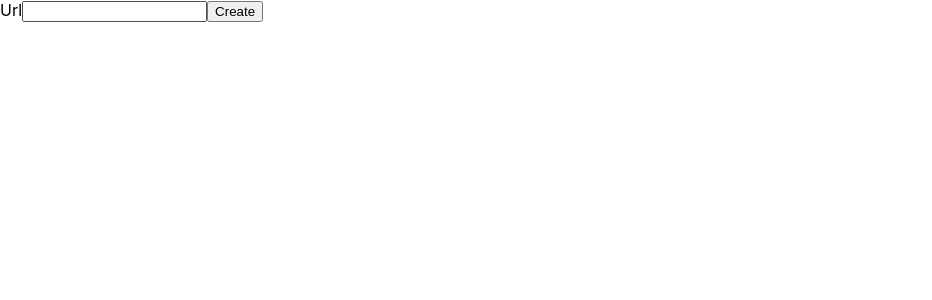
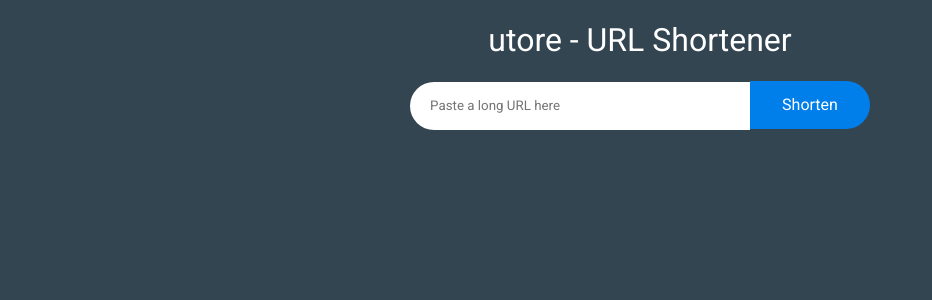
Before and after one commit to SammuelJ/FRONT-uto.re, a React (Create React App) app: page / in a window 1280 px wide. Shown: the top 300 px of the page, without its empty margins (0-932 px from the left). Built offline with nearby package versions, Linux system fonts and the light colour scheme.

Commit message:
first good deploy

```diff
--- a/package.json
+++ b/package.json
@@ -8,6 +8,7 @@
         "@testing-library/user-event": "^7.1.2",
         "react": "^16.13.1",
         "react-dom": "^16.13.1",
+        "react-router-dom": "^5.2.0",
         "react-scripts": "3.4.1"
     },
     "scripts": {
--- a/src/App.js
+++ b/src/App.js
@@ -3,17 +3,49 @@ import React, { Component } from "react";
 class App extends Component {
     constructor(props) {
         super(props);
-        this.state = {};
+        this.state = {
+            value: "",
+            shortUrl: {},
+            message: ["Link not found"],
+        };
     }
-    handleSubmit = (params) => console.log(params);
+    handleChange = (event) => {
+        this.setState({ value: event.target.value });
+    };
+
+    handleSubmit = (event) => {
+        const requestOptions = {
+            method: "POST",
+            headers: { "Content-Type": "application/json" },
+            body: JSON.stringify({ longUrl: this.state.value }),
+        };
+        console.log(requestOptions);
+        fetch("https://utore.herokuapp.com/", requestOptions)
+            .then((response) => response.json())
+            .then((data) => {
+                console.log(data);
+                this.setState({ shortUrl: data });
+            });
+        event.preventDefault();
+    };
     render() {
+        const urlParams = new URLSearchParams(window.location.search);
+        const message = urlParams.get("m");
+        console.log(message);
         return (
             <div>
-                <form>
-                    <label htmlFor="longUrl">Url</label>
-                    <input type="text" name="longUrl" id="longUrl" />
-                    <button onClick={this.handleSubmit}>Create</button>
-                </form>
+                <h1>utore - URL Shortener</h1>
+                <input
+                    type="text"
+                    value={this.state.value}
+                    onChange={this.handleChange}
+                    placeholder={"Paste a long URL here"}
+                />
+                <button onClick={this.handleSubmit}>Shorten</button>
+                <p>
+                    {this.state.shortUrl.shortId || this.state.shortUrl.error}
+                </p>
+                <p>{this.state.message[message]}</p>
             </div>
         );
     }
--- /dev/null
+++ b/src/TolongURL.js
@@ -0,0 +1,26 @@
+import React, { Component } from "react";
+import { Redirect } from "react-router-dom";
+
+class TolongURL extends Component {
+    constructor(props) {
+        super(props);
+        this.state = {
+            message: "undefined",
+        };
+    }
+    componentWillMount() {
+        const slug = window.location.pathname.substr(1);
+        fetch("https://utore.herokuapp.com/" + slug)
+            .then((response) => response.json())
+            .then((data) => {
+                if (data.url) {
+                    window.location.href = data.url;
+                }
+            });
+    }
+    render() {
+        return <Redirect to={{ pathname: "/", search: "?m=0" }} />;
+    }
+}
+
+export default TolongURL;
--- a/src/index.css
+++ b/src/index.css
@@ -1,13 +1,48 @@
+@import url("https://fonts.googleapis.com/css2?family=Roboto:wght@100;300;400;700&display=swap");
+* {
+    font-family: "Roboto", sans-serif;
+}
 body {
-  margin: 0;
-  font-family: -apple-system, BlinkMacSystemFont, 'Segoe UI', 'Roboto', 'Oxygen',
-    'Ubuntu', 'Cantarell', 'Fira Sans', 'Droid Sans', 'Helvetica Neue',
-    sans-serif;
-  -webkit-font-smoothing: antialiased;
-  -moz-osx-font-smoothing: grayscale;
+    margin: 0;
+    -webkit-font-smoothing: antialiased;
+    -moz-osx-font-smoothing: grayscale;
+    background-color: #344552;
+    color: white;
+    text-align: center;
 }
-
+h1 {
+    font-weight: 400;
+}
+input {
+    border-radius: 2rem 0 0 2rem;
+    border: none;
+    height: 6vh;
+    width: 25vw;
+    padding: 0;
+    margin: 0;
+    padding-left: 20px;
+}
+input:focus {
+    border: none;
+    outline: none;
+}
+button {
+    padding: 0 2rem 0 2rem;
+    margin: 0;
+    border: none;
+    height: 6vh;
+    background-color: #007eea;
+    color: white;
+    font-weight: thin;
+    cursor: pointer;
+    font-size: 1rem;
+    border-radius: 0 2rem 2rem 0;
+}
+button:focus {
+    border: none;
+    outline: none;
+}
 code {
-  font-family: source-code-pro, Menlo, Monaco, Consolas, 'Courier New',
-    monospace;
+    font-family: source-code-pro, Menlo, Monaco, Consolas, "Courier New",
+        monospace;
 }
--- a/src/index.js
+++ b/src/index.js
@@ -2,5 +2,19 @@ import React from "react";
 import ReactDOM from "react-dom";
 import "./index.css";
 import App from "./App";
+import TolongURL from "./TolongURL";
+import { BrowserRouter as Router, Switch, Route } from "react-router-dom";
 
-ReactDOM.render(<App />, document.getElementById("root"));
+ReactDOM.render(
+    <Router>
+        <Switch>
+            <Route exact path="/">
+                <App />
+            </Route>
+            <Route exact path="/:id">
+                <TolongURL />
+            </Route>
+        </Switch>
+    </Router>,
+    document.getElementById("root")
+);
```
Also changed, not shown: 1 other file (tests, documents, lock files or other folders).
